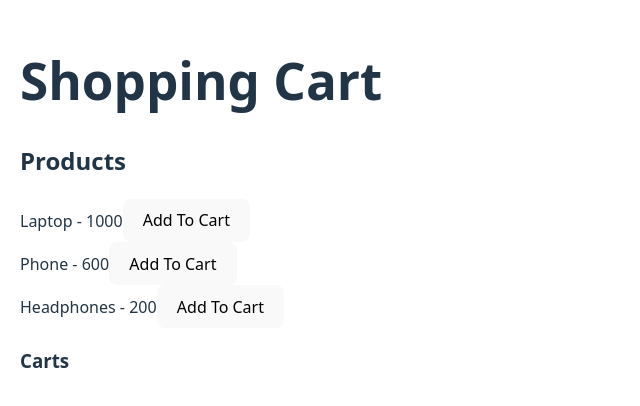
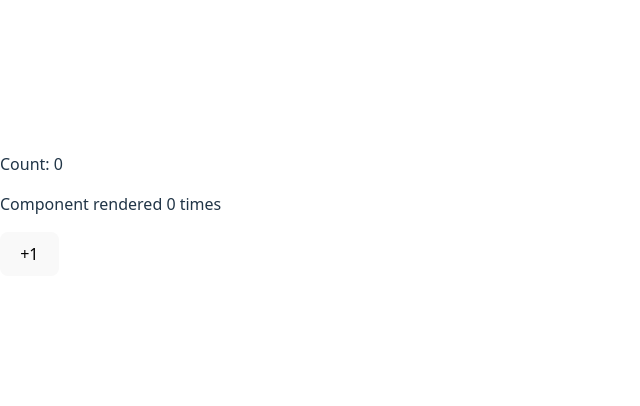
Before and after one commit to mamoonbgc036/react-fundamentals, a React (Vite) app: page / in a window 1280 px wide. Shown: the part 194-600 px from the top of the page, without its empty margins (0-640 px from the left). Built offline with nearby package versions, Linux system fonts and the light colour scheme.

Commit message:
usecase of useRef

```diff
--- a/src/App.tsx
+++ b/src/App.tsx
@@ -1,21 +1,18 @@
-import { useState } from "react";
-import ProductList from "./ProductList";
-import Cart from "./Cart";
+import { useState, useRef, useEffect } from 'react'
 
 export default function App() {
-  const [cart, setCart] = useState<string[]>([]);
+  const [count, setCount] = useState<number>(0);
+  const renderCount = useRef<number>(0);
 
-  const handleAdd = (productName: string) => {
-    setCart([...cart, productName]);
-  };
+  useEffect(() => {
+    renderCount.current += 1; // update ref — no re-render triggered!
+  });
 
   return (
-    <div style={{ padding: "20px" }}>
-      <h1>Shopping Cart</h1>
-
-      <ProductList onAdd={handleAdd} />
-
-      <Cart items={cart} />
-    </div>
+    <>
+      <p>Count: {count}</p>
+      <p>Component rendered {renderCount.current} times</p>
+      <button onClick={() => setCount(count + 1)}>+1</button>
+    </>
   );
 }
```
